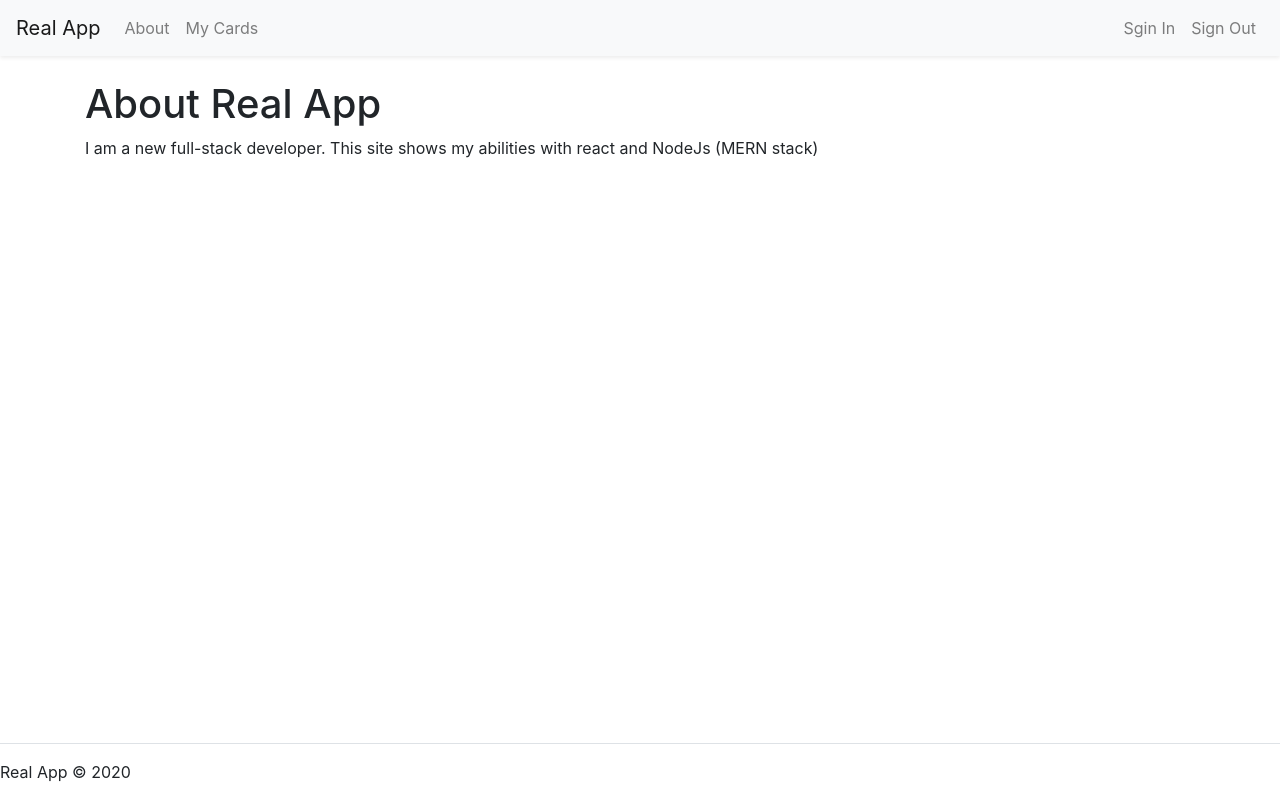
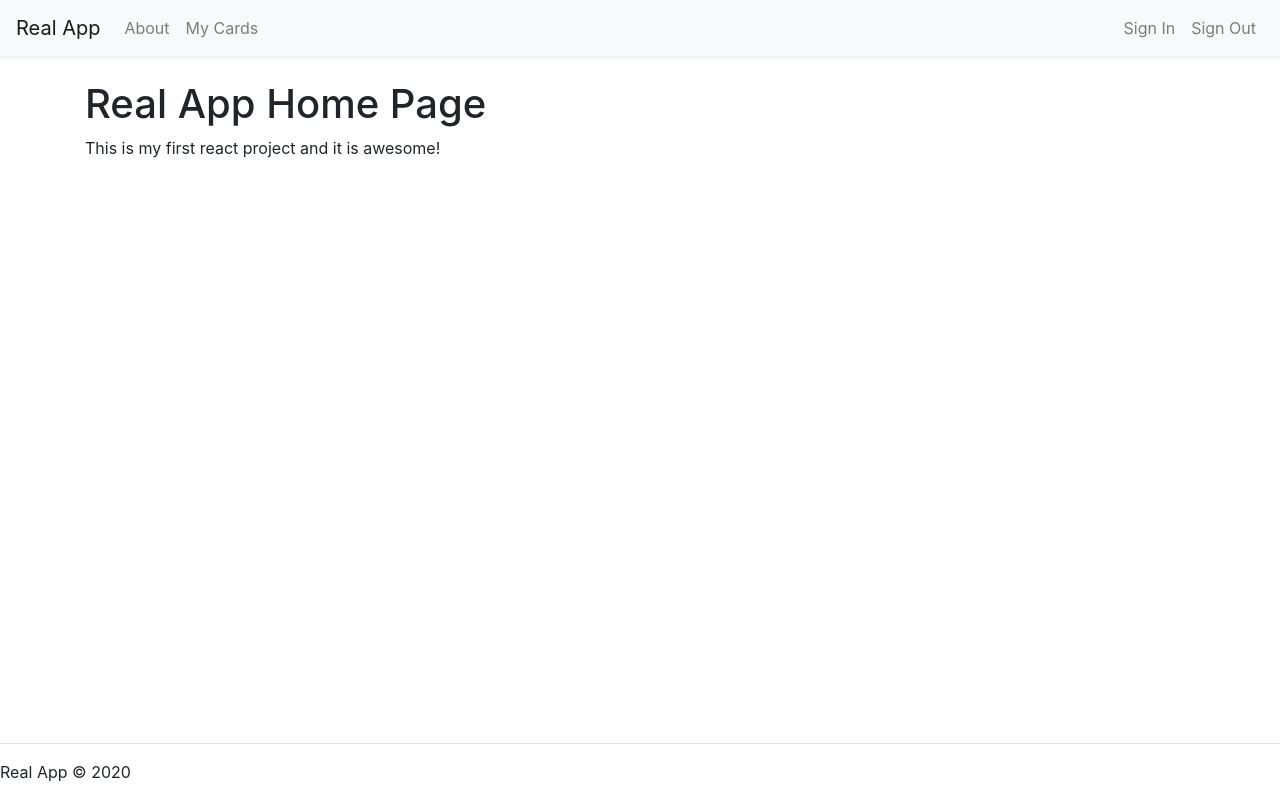
Before and after one commit to DiegoElgart/Real-App, a React (Create React App) app: page / in a window 1280 px wide. Built offline with nearby package versions, Linux system fonts and the light colour scheme.

Commit message:
6 Routing

```diff
--- a/src/App.js
+++ b/src/App.js
@@ -1,10 +1,10 @@
 import React from "react";
 import "./App.css";
+import { Switch, Route } from "react-router-dom";
 import Navbar from "./components/navbar";
 import Footer from "./components/footer";
 import Home from "./components/home";
 import About from "./components/about";
-
 
 function App() {
   return (
@@ -13,7 +13,10 @@ function App() {
         <Navbar></Navbar>
       </header>
       <main className='container-fluid flex-fill'>
-        <About />
+        <Switch>
+          <Route path='/about' component={About}></Route>
+          <Route path='/' exact component={Home}></Route>
+        </Switch>
       </main>
       <footer>
         <Footer />
--- a/src/components/navbar.jsx
+++ b/src/components/navbar.jsx
@@ -1,13 +1,14 @@
 import React, { Component } from "react";
+import { NavLink, Link } from "react-router-dom";
 
 class Navbar extends Component {
   state = {};
   render() {
     return (
       <nav className='navbar navbar-expand-lg navbar-light bg-light shadow-sm'>
-        <a className='navbar-brand' href='#'>
+        <Link className='navbar-brand' to='/'>
           Real App
-        </a>
+        </Link>
         <button
           className='navbar-toggler'
           type='button'
@@ -22,26 +23,26 @@ class Navbar extends Component {
         <div className='collapse navbar-collapse' id='navbarSupportedContent'>
           <ul className='navbar-nav mr-auto'>
             <li className='nav-item'>
-              <a className='nav-link' href='#'>
+              <NavLink className='nav-link' to='/about'>
                 About
-              </a>
+              </NavLink>
             </li>
             <li className='nav-item'>
-              <a className='nav-link' href='#'>
+              <NavLink className='nav-link' to='/my-cards'>
                 My Cards
-              </a>
+              </NavLink>
             </li>
           </ul>
           <ul className='navbar-nav ml-auto'>
             <li className='nav-item'>
-              <a className='nav-link' href='#'>
-                Sgin In
-              </a>
+              <NavLink className='nav-link' to='signin'>
+                Sign In
+              </NavLink>
             </li>
             <li className='nav-item'>
-              <a className='nav-link' href='#'>
+              <NavLink className='nav-link' to='signout'>
                 Sign Out
-              </a>
+              </NavLink>
             </li>
           </ul>
         </div>
```
Also changed, not shown: src/changelog.md.
